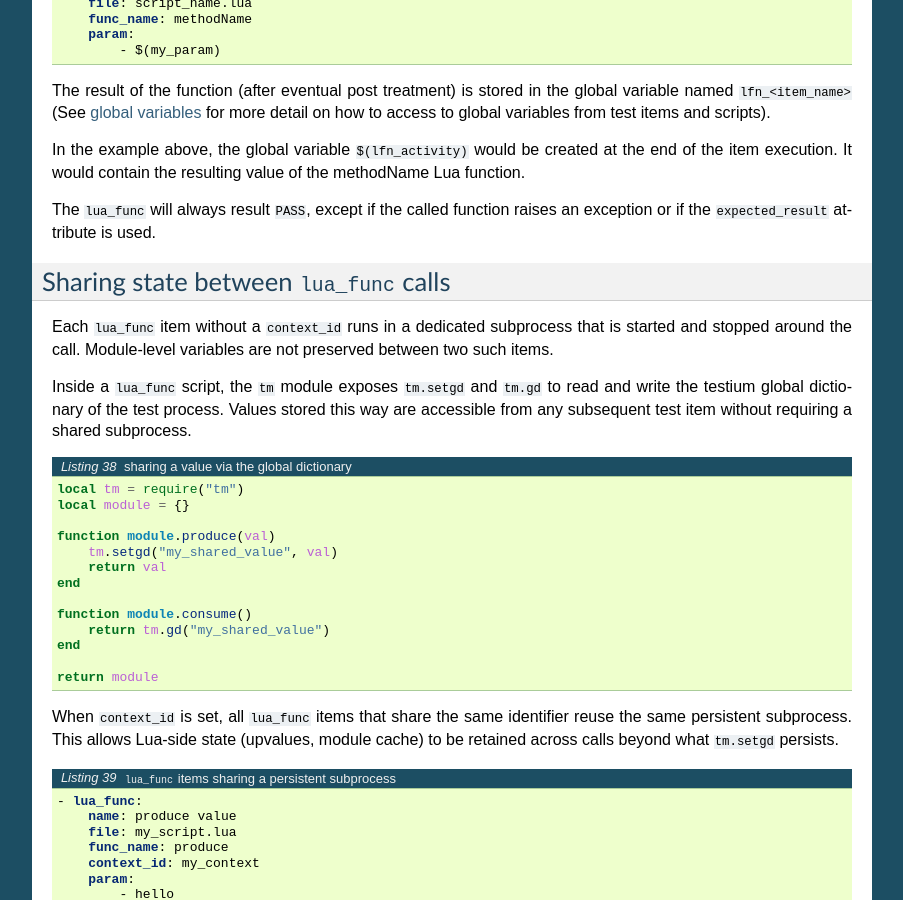
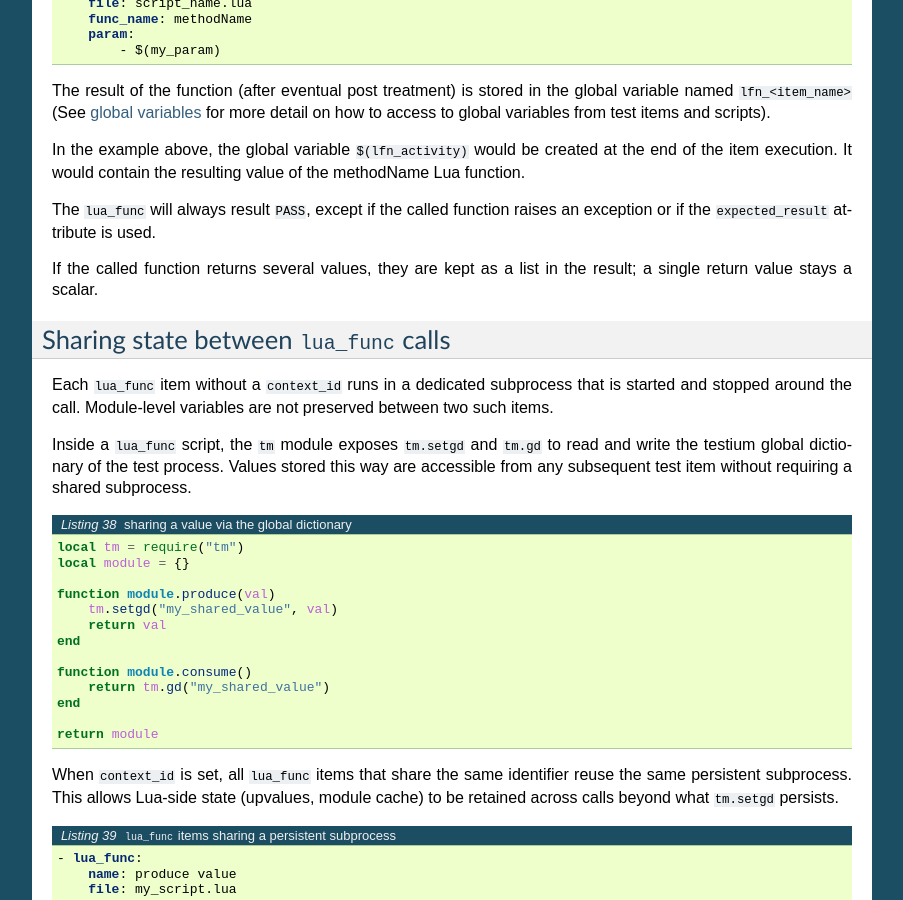
Before and after one commit to testium-HIL/testium, a Sphinx documentation site: the page built from doc/manual/sphinx/source/test_items/lua_func_test_item.rst, in a window 1280 px wide and 900 px high, scrolled down 811 px. Shown: the whole window, without its empty margins (198-1101 px from the left). Built offline with Sphinx 7.4.7, drawn with Linux system fonts in a browser that asks for light colours.

Commit message:
doc: lua_func returns several values kept as a list (0.3.3)

```diff
--- a/doc/manual/sphinx/source/test_items/lua_func_test_item.rst
+++ b/doc/manual/sphinx/source/test_items/lua_func_test_item.rst
@@ -69,6 +69,9 @@ value of the methodName Lua function.
 
 The ``lua_func`` will always result ``PASS``, except if the called function raises
 an exception or if the ``expected_result`` attribute is used.
+
+If the called function returns several values, they are kept as a list in the
+result; a single return value stays a scalar.
 
 .. _sec_lua_func_context:
 
```
